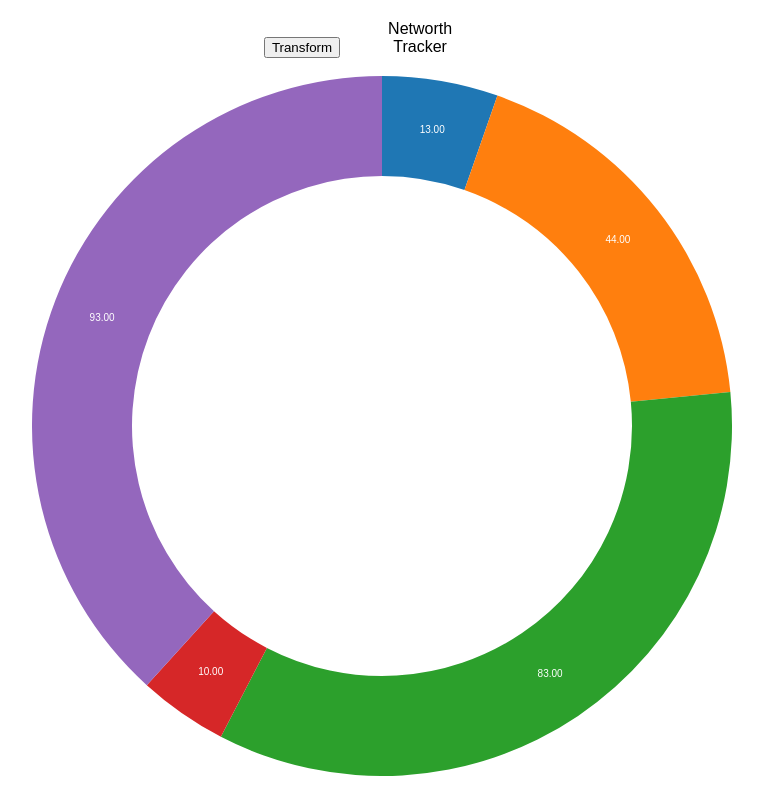
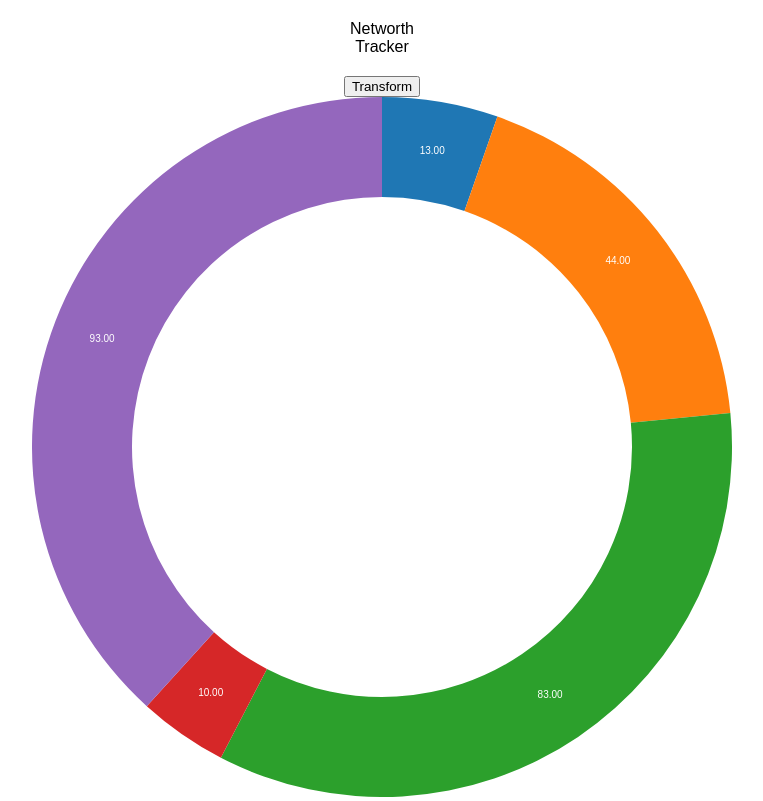
Before and after one commit to alejandrochang/Net-Worth-Visualizer, a React (Create React App) app in the folder networthVisualizer/: page / in a window 1280 px wide. Shown: the whole page, without its empty margins (258-1021 px from the left). Built offline with nearby package versions, Linux system fonts and the light colour scheme.

Commit message:
setting up template with mock data

```diff
--- a/networthVisualizer/src/App.js
+++ b/networthVisualizer/src/App.js
@@ -1,15 +1,15 @@
 import React, { useState, useEffect } from "react";
 import * as d3 from "d3";
 import PieSvg from "./PieSvg";
-
 import "./styles.css";
 
-function App() {
+const App = () => {
   const generateData = (value, length = 5) =>
     d3.range(length).map((item, index) => ({
       date: index,
-      value: value === null || value === undefined ? Math.floor(Math.random() * 100) : value
+      value: value === null || value === undefined ? Math.trunc(Math.random() * 100) : value
     }));
+
 
   const [data, setData] = useState(generateData(0));
   const changeData = () => {
@@ -23,11 +23,15 @@ function App() {
     [!data]
   );
 
+  console.log({ data });
+
   return (
     <div className="App">
+    <div>
+      <span className="label">Networth Tracker</span>
+    </div>
       <div>
         <button onClick={changeData}>Transform</button>
-        <span className="label">Networth Tracker</span>
       </div>
       <div>
         <PieSvg
@@ -43,3 +47,11 @@ function App() {
 }
 
 export default App;
+
+// Data shape:
+// data: Array(5)
+// 0: {date: 0, value: 74}
+// 1: {date: 1, value: 95}
+// 2: {date: 2, value: 52}
+// 3: {date: 3, value: 60}
+// 4: {date: 4, value: 74}
```
